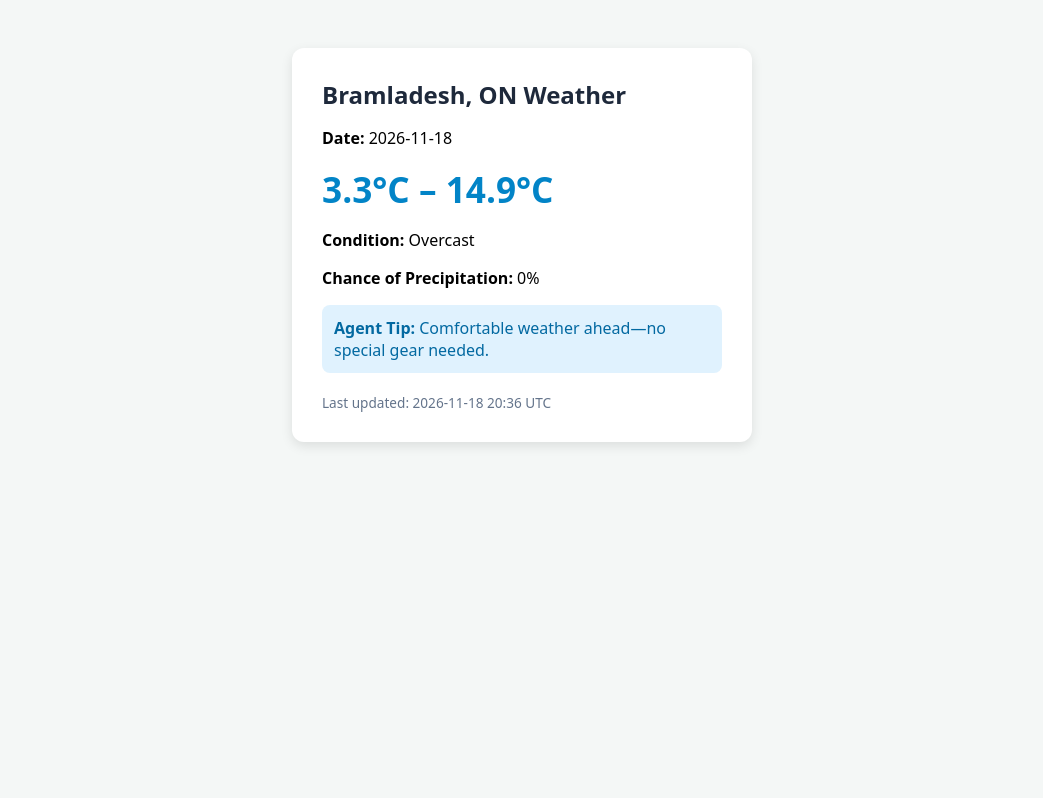
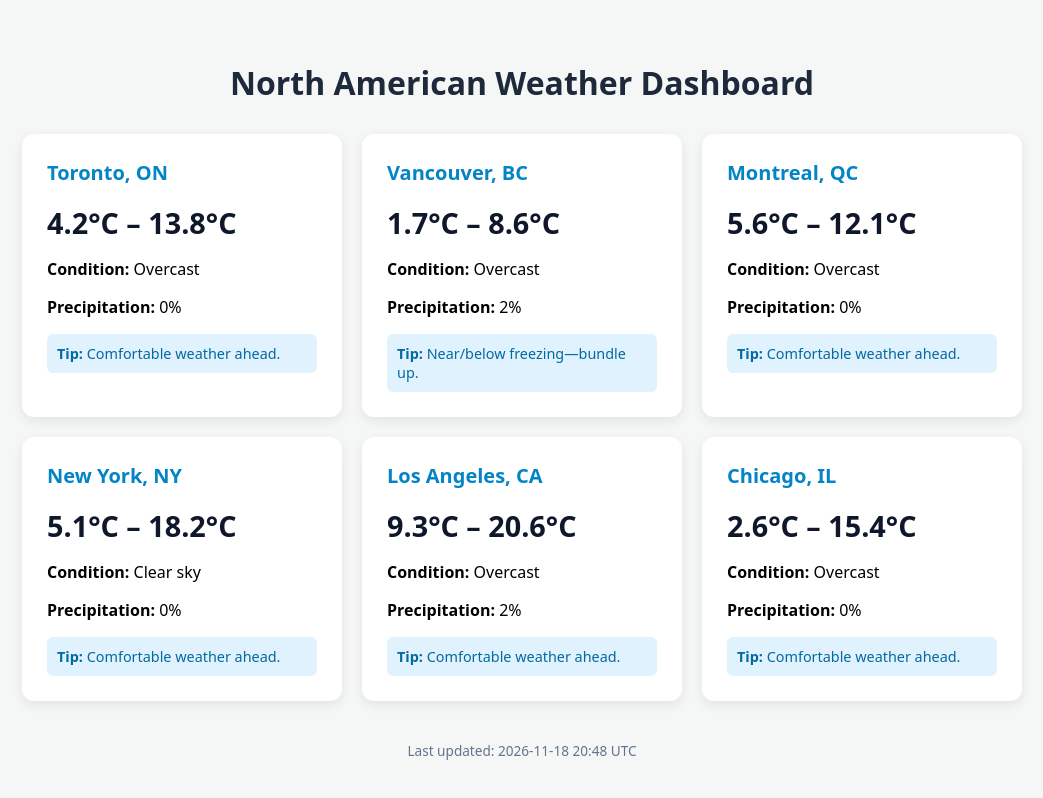
Before and after one commit to cpcsonline-Kol/daily-weather-agent, a plain HTML site: page index.html in a window 1280 px wide. Shown: the whole page, without its empty margins (118-1161 px from the left). Drawn offline with Linux system fonts and the light colour scheme.

Commit message:
Update daily weather UI

```diff
--- a/index.html
+++ b/index.html
@@ -3,25 +3,71 @@
 <head>
 <meta charset="UTF-8">
 <meta name="viewport" content="width=device-width, initial-scale=1.0">
-<title>Daily Weather Agent - Bramladesh, ON</title>
+<title>Multi-City Weather Dashboard</title>
 <style>
-body { font-family: system-ui, sans-serif; background: #f4f7f6; display: flex; justify-content: center; padding: 40px; }
-.card { background: white; padding: 30px; border-radius: 12px; box-shadow: 0 4px 12px rgba(0,0,0,0.1); max-width: 400px; width: 100%; }
-h1 { margin-top: 0; font-size: 1.5rem; color: #1e293b; }
-.temp { font-size: 2.2rem; font-weight: bold; color: #0284c7; margin: 10px 0; }
-.advice { background: #e0f2fe; padding: 12px; border-radius: 8px; color: #0369a1; margin-top: 15px; }
-.meta { font-size: 0.85rem; color: #64748b; margin-top: 20px; }
+body { font-family: system-ui, sans-serif; background: #f4f7f6; padding: 40px; margin: 0; }
+h1 { text-align: center; color: #1e293b; margin-bottom: 30px; }
+.grid { display: grid; grid-template-columns: repeat(auto-fit, minmax(280px, 1fr)); gap: 20px; max-width: 1000px; margin: 0 auto; }
+.card { background: white; padding: 25px; border-radius: 12px; box-shadow: 0 4px 12px rgba(0,0,0,0.08); }
+.card h2 { margin-top: 0; font-size: 1.25rem; color: #0284c7; }
+.temp { font-size: 1.8rem; font-weight: bold; color: #0f172a; margin: 8px 0; }
+.advice { background: #e0f2fe; padding: 10px; border-radius: 6px; color: #0369a1; font-size: 0.9rem; margin-top: 12px; }
+.meta { text-align: center; font-size: 0.85rem; color: #64748b; margin-top: 40px; }
 </style>
 </head>
 <body>
-<div class="card">
-<h1>Bramladesh, ON Weather</h1>
-<p><strong>Date:</strong> 2026-11-18</p>
-<div class="temp">3.3°C – 14.9°C</div>
-<p><strong>Condition:</strong> Overcast</p>
-<p><strong>Chance of Precipitation:</strong> 0%</p>
-<div class="advice"><strong>Agent Tip:</strong> Comfortable weather ahead—no special gear needed.</div>
-<div class="meta">Last updated: 2026-11-18 20:36 UTC</div>
+<h1>North American Weather Dashboard</h1>
+<div class="grid">
+
+        <div class="card">
+            <h2>Toronto, ON</h2>
+            <div class="temp">4.2°C – 13.8°C</div>
+            <p><strong>Condition:</strong> Overcast</p>
+            <p><strong>Precipitation:</strong> 0%</p>
+            <div class="advice"><strong>Tip:</strong> Comfortable weather ahead.</div>
+        </div>
+
+        <div class="card">
+            <h2>Vancouver, BC</h2>
+            <div class="temp">1.7°C – 8.6°C</div>
+            <p><strong>Condition:</strong> Overcast</p>
+            <p><strong>Precipitation:</strong> 2%</p>
+            <div class="advice"><strong>Tip:</strong> Near/below freezing—bundle up.</div>
+        </div>
+
+        <div class="card">
+            <h2>Montreal, QC</h2>
+            <div class="temp">5.6°C – 12.1°C</div>
+            <p><strong>Condition:</strong> Overcast</p>
+            <p><strong>Precipitation:</strong> 0%</p>
+            <div class="advice"><strong>Tip:</strong> Comfortable weather ahead.</div>
+        </div>
+
+        <div class="card">
+            <h2>New York, NY</h2>
+            <div class="temp">5.1°C – 18.2°C</div>
+            <p><strong>Condition:</strong> Clear sky</p>
+            <p><strong>Precipitation:</strong> 0%</p>
+            <div class="advice"><strong>Tip:</strong> Comfortable weather ahead.</div>
+        </div>
+
+        <div class="card">
+            <h2>Los Angeles, CA</h2>
+            <div class="temp">9.3°C – 20.6°C</div>
+            <p><strong>Condition:</strong> Overcast</p>
+            <p><strong>Precipitation:</strong> 2%</p>
+            <div class="advice"><strong>Tip:</strong> Comfortable weather ahead.</div>
+        </div>
+
+        <div class="card">
+            <h2>Chicago, IL</h2>
+            <div class="temp">2.6°C – 15.4°C</div>
+            <p><strong>Condition:</strong> Overcast</p>
+            <p><strong>Precipitation:</strong> 0%</p>
+            <div class="advice"><strong>Tip:</strong> Comfortable weather ahead.</div>
+        </div>
+
 </div>
+<div class="meta">Last updated: 2026-11-18 20:48 UTC</div>
 </body>
 </html>
```
